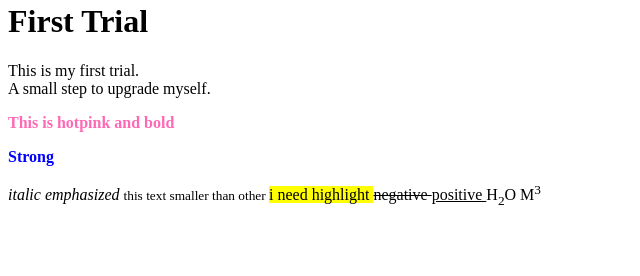
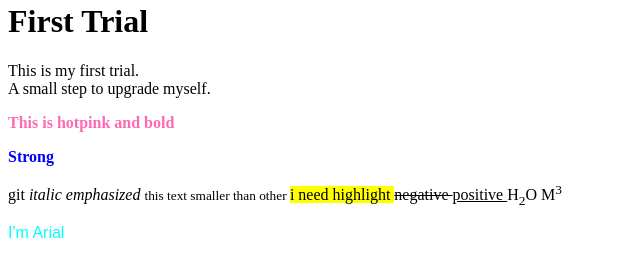
Before and after one commit to Daniedr21/playground, a plain HTML site: page Index.html in a window 1280 px wide. Shown: the part 280-556 px from the top of the page, without its empty margins (0-640 px from the left). Drawn offline with Linux system fonts and the light colour scheme.

Commit message:
font family & colour

```diff
--- a/Index.html
+++ b/Index.html
@@ -6,7 +6,7 @@
         <p> This is my first trial. <br> A small step to upgrade myself.</p>
         <p style ="color:hotpink;"> <b>This is hotpink and bold</b></p>
         <p style="color: blue;"><strong> Strong </strong></p>
-        <p><i> italic </i>
+        <p>git <i> italic </i>
         <em> emphasized </em>
         <small> this text smaller than other </small>
         <mark> i need highlight </mark>
@@ -14,5 +14,6 @@
         H<sub>2</sub>O
         M<sup>3</sup>
         </p>
+        <p style="font-family: Arial, Helvetica, sans-serif;color: aqua;">I'm Arial</p>
     </body>
 </html>
```
